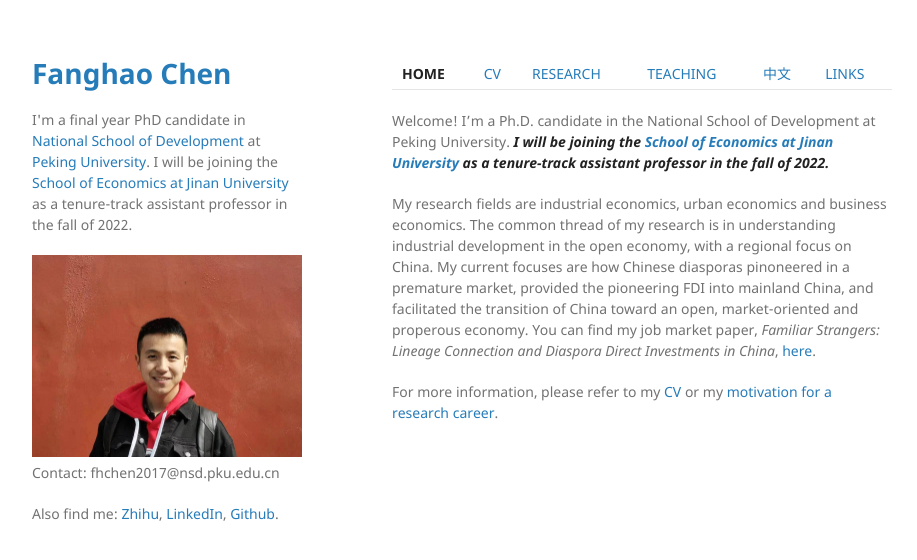
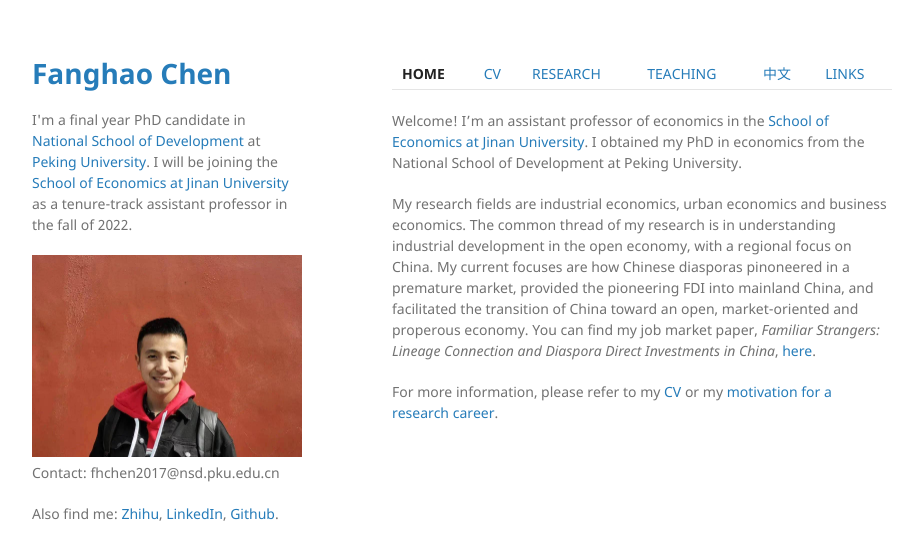
Before and after one commit to FanghaoChen/homepage, a Jekyll site: the page built from index.md, in a window 1280 px wide. Shown: the top 560 px of the page, without its empty margins (178-1095 px from the left). Built offline with Jekyll 4.4.1, drawn with Linux system fonts in a browser that asks for light colours.

Commit message:
Update index.md

```diff
--- a/index.md
+++ b/index.md
@@ -5,7 +5,7 @@ layout: default
 
 [**HOME**](./) | [CV](./assets/CV_FanghaoChen_220509.pdf) | [RESEARCH](./research.md) | [TEACHING](./teaching.md) | [中文](./chinesepage.md) | [LINKS](./links.md)
 
-Welcome! I'm a Ph.D. candidate in the National School of Development at Peking University. _**I will be joining the [School of Economics at Jinan University](https://ec.jnu.edu.cn/) as a tenure-track assistant professor in the fall of 2022.**_
+Welcome! I'm an assistant professor of economics in the [School of Economics at Jinan University](https://ec.jnu.edu.cn/). I obtained my PhD in economics from the National School of Development at Peking University.
 
 My research fields are industrial economics, urban economics and business economics. The common thread of my research is in understanding industrial development in the open economy, with a regional focus on China. My current focuses are how Chinese diasporas pinoneered in a premature market, provided the pioneering FDI into mainland China, and facilitated the transition of China toward an open, market-oriented and properous economy. You can find my job market paper, _Familiar Strangers: Lineage Connection and Diaspora Direct Investments in China_, [here](./assets/familiar_stranger_draft_220303.pdf).
 
```
